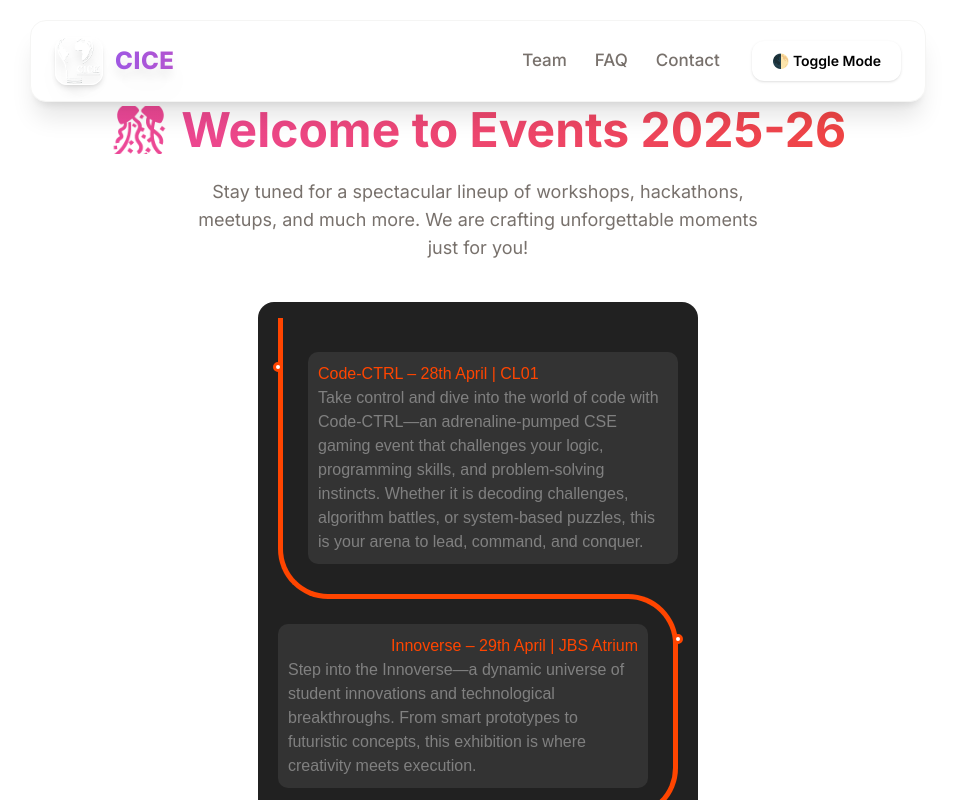
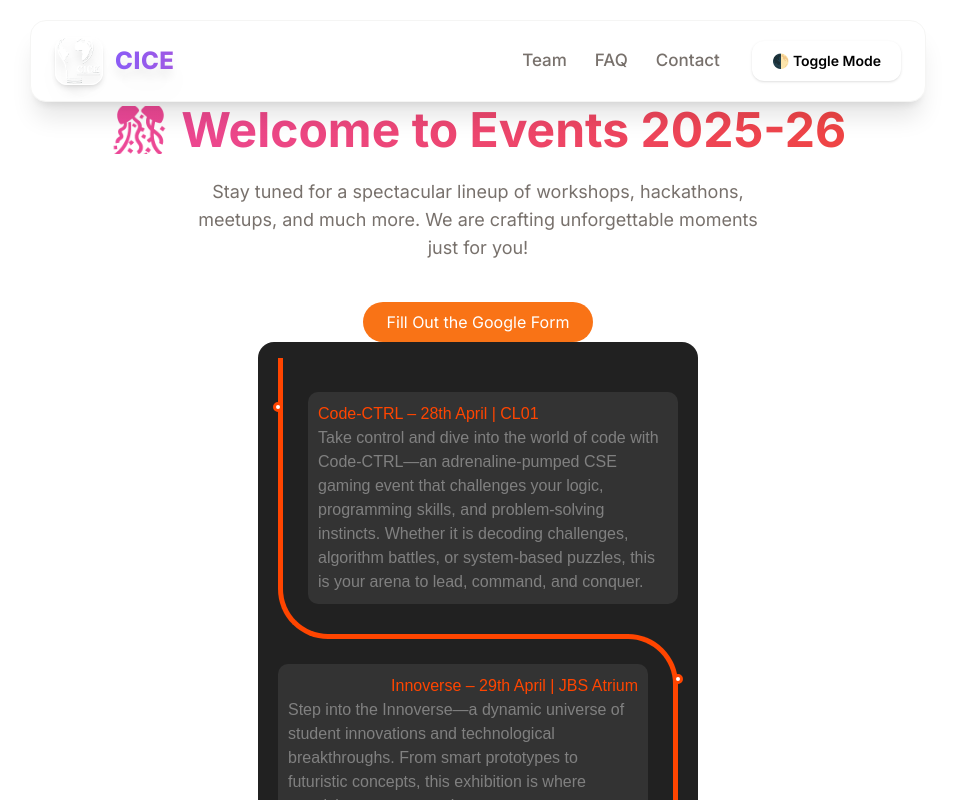
Before and after one commit to 30Divyansh/CICE, a Next.js app: page /events in a window 1280 px wide. Shown: the top 800 px of the page, without its empty margins (162-1117 px from the left). Built offline with nearby package versions, Linux system fonts and the light colour scheme.

Commit message:
Your meaningful commit message

```diff
--- a/app/events/page.tsx
+++ b/app/events/page.tsx
@@ -13,7 +13,14 @@ export default function EventsPage() {
       <p className="text-lg text-muted-foreground max-w-xl text-center mb-10">
         Stay tuned for a spectacular lineup of workshops, hackathons, meetups, and much more. We are crafting unforgettable moments just for you!
       </p>
-
+      <a
+    href="https://forms.gle/YOUR_GOOGLE_FORM_LINK"
+    target="_blank"
+    rel="noopener noreferrer"
+    className="inline-block px-6 py-2 rounded-full bg-primary text-white hover:bg-primary/80 transition-colors duration-200"
+  >
+    Fill Out the Google Form
+  </a>
       {/* Timeline */}
       <div className="timeline">
         <div className="outer">
```
